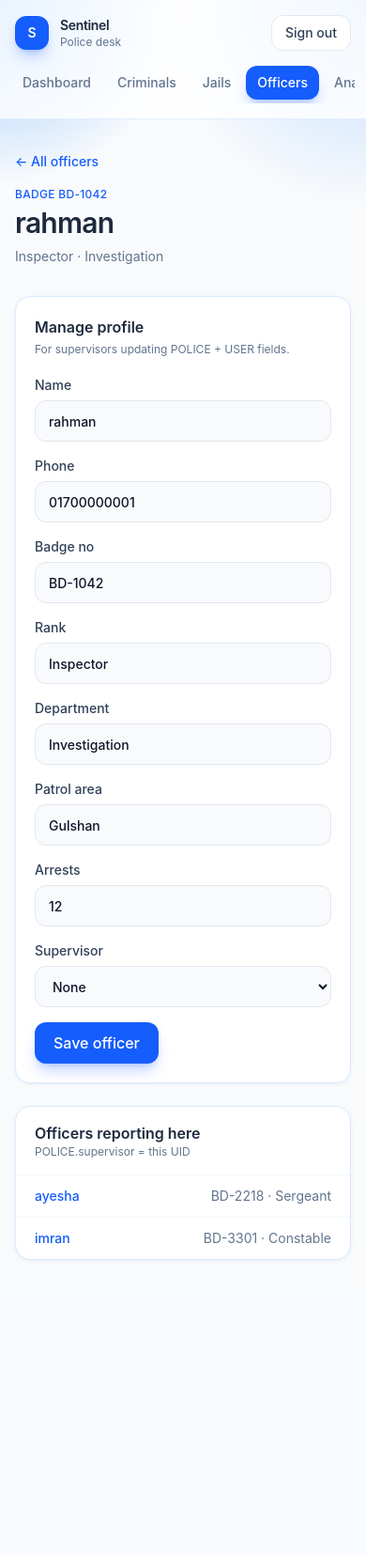
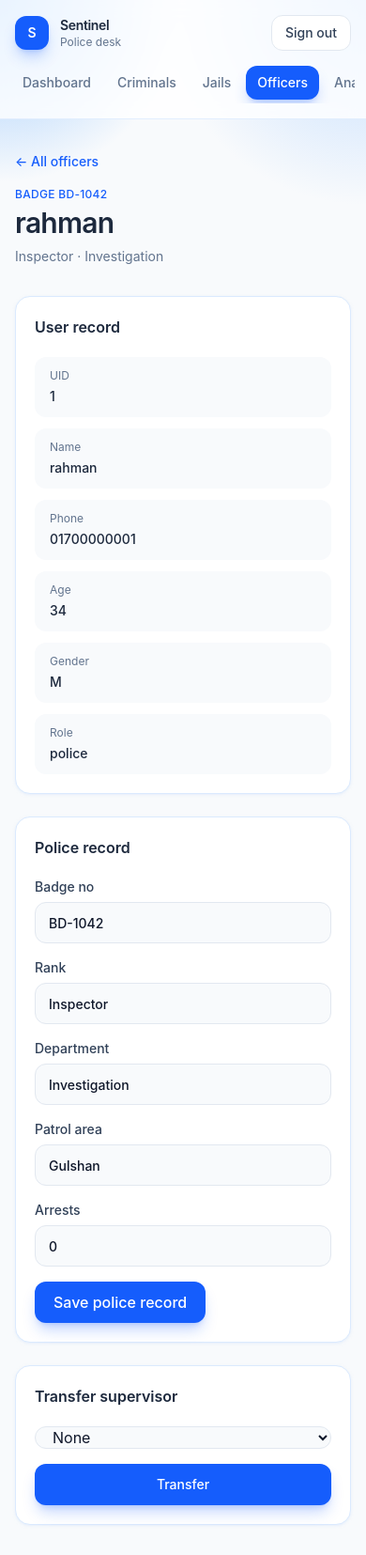
Before and after one commit to FaiyazRahman1685/CSE370-project, a Flask app: page /officers/1 in a window 390 px wide. Shown: the whole page at 94% size. Before the commit the page ends 1342 px from the top, so only its background shows below. Run offline with Flask 3, Linux system fonts and the light colour scheme; a user stored in the database is signed in; data comes from the database, SQL or seed files in the repository; both versions use the stored data as it was after the commit; data that the repository does not hold is empty.

Commit message:
Refactor officer and analytics views; update CSS for responsive design. Removed unnecessary comments and improved database queries for officer details. Added new CSS variable for container size and adjusted layout in officer detail template.

```diff
--- a/app.py
+++ b/app.py
@@ -262,6 +262,7 @@ def analytics():
     ## to do: GROUP BY Incident Location and by time-of-day
     if not check_login():
         return redirect("/login")
+
     return render_template("analytics.html")
 
 
@@ -444,14 +445,10 @@ def officers():
     ## to do: SELECT police profiles joined with USER
     if not check_login():
         return redirect("/login")
-    if not session.get("issupervisor"):
-        return redirect("/dashboard")
-    if not check_login():
-        return redirect("/login")
-    if session.get("role") != "police":
+    if session.get("role") != "police" or session.get("issupervisor") == False:
         return redirect("/dashboard")
     db = get_db()
-    officers = db.execute("SELECT p.UID, u.Name, p.rank, p.department, p.patrol_area, p.badge_no FROM Police p JOIN User u ON p.UID = u.UID").fetchall()
+    officers = db.execute("SELECT p.UID, u.Name, p.rank, p.department, p.patrol_area, p.badge_no FROM Police p JOIN User u ON p.UID = u.UID where p.supervisor = ?", (session.get("loggedin_UID"),)).fetchall()
     return render_template("officers.html", officers=officers)
 
 
@@ -460,15 +457,11 @@ def officer_detail(uid):
     ## to do: GET officer + team; POST update POLICE/USER (supervisor)
     if not check_login():
         return redirect("/login")
-    if not session.get("issupervisor"):
+    if session.get("role") != "police" or session.get("issupervisor") == False:
         return redirect("/dashboard")
-    if not check_login():
-            return redirect("/login")
-    if session.get("role") != "police":
-        return redirect("/dashboard")
-
-
-    return render_template("officer_detail.html")
+    db = get_db()
+    officer = db.execute("SELECT p.UID, u.phone, u.age, u.gender, u.Name, p.rank, p.department, p.patrol_area, p.badge_no, p.number_of_arrests FROM Police p JOIN User u ON p.UID = u.UID WHERE p.UID = ?", (uid,)).fetchone()
+    return render_template("officer_detail.html", officer=officer)
 
 
 @app.route("/my-cases", methods=["GET", "POST"])
--- a/static/output.css
+++ b/static/output.css
@@ -33,6 +33,7 @@
     --spacing: 0.25rem;
     --container-xs: 20rem;
     --container-xl: 36rem;
+    --container-3xl: 48rem;
     --container-4xl: 56rem;
     --container-6xl: 72rem;
     --text-xs: 0.75rem;
@@ -2840,6 +2841,9 @@
   }
   .w-full {
     width: 100%;
+  }
+  .max-w-3xl {
+    max-width: var(--container-3xl);
   }
   .max-w-4xl {
     max-width: var(--container-4xl);
--- a/templates/analytics.html
+++ b/templates/analytics.html
@@ -50,7 +50,6 @@
 <section class="mt-6 grid gap-6 lg:grid-cols-2">
     <article class="rounded-2xl border border-blue-100 bg-white p-5 shadow-sm shadow-blue-100/50">
         <h2 class="font-semibold text-slate-800">Hot zones</h2>
-        <p class="mt-1 text-xs text-slate-500">GROUP BY Incident Location</p>
         {% if hot_zones %}
         <ul class="mt-5 flex flex-col gap-4">
             {% for zone in hot_zones %}
@@ -72,7 +71,6 @@
 
     <article class="rounded-2xl border border-blue-100 bg-white p-5 shadow-sm shadow-blue-100/50">
         <h2 class="font-semibold text-slate-800">High activity times</h2>
-        <p class="mt-1 text-xs text-slate-500">GROUP BY hour / time of day</p>
         {% if busy_hours %}
         <ul class="mt-5 flex flex-col gap-3">
             {% for slot in busy_hours %}
--- a/templates/criminal_detail.html
+++ b/templates/criminal_detail.html
@@ -114,7 +114,6 @@
         <article class="overflow-hidden rounded-2xl border border-blue-100 bg-white shadow-sm shadow-blue-100/50">
             <div class="border-b border-slate-100 px-5 py-4">
                 <h2 class="font-semibold text-slate-800">Arrested by</h2>
-                <p class="text-xs text-slate-500">From the Arrested by table</p>
             </div>
             {% if arrests %}
             <ul class="divide-y divide-slate-100 text-sm">
@@ -133,7 +132,6 @@
         <article class="overflow-hidden rounded-2xl border border-blue-100 bg-white shadow-sm shadow-blue-100/50">
             <div class="border-b border-slate-100 px-5 py-4">
                 <h2 class="font-semibold text-slate-800">Cases involved</h2>
-                <p class="text-xs text-slate-500">Criminal involvement</p>
             </div>
             {% if cases %}
             <ul class="divide-y divide-slate-100 text-sm">
--- a/templates/criminals.html
+++ b/templates/criminals.html
@@ -66,7 +66,6 @@
 
     <article class="h-fit rounded-2xl border border-blue-100 bg-white p-5 shadow-sm shadow-blue-100/50">
         <h2 class="font-semibold text-slate-800">Add profile</h2>
-        <p class="mt-1 text-xs text-slate-500">Inserts into Criminal. Wire this form to your SQL.</p>
         <form action="{{ url_for('criminals') }}" method="post" class="mt-5 flex flex-col gap-4">
             <label class="flex flex-col gap-1.5 text-sm font-medium text-slate-700">
                 Name
--- a/templates/incident_detail.html
+++ b/templates/incident_detail.html
@@ -72,7 +72,6 @@
                 <span class="rounded-full bg-slate-100 px-2.5 py-1 text-xs font-medium text-slate-500">Report only</span>
                 {% endif %}
             </div>
-            <p class="mt-1 text-xs text-slate-500">Assign a judge and evidence to promote this incident. Writes Criminal cases keyed by this IRID.</p>
             <form action="{{ url_for('incident_detail', irid=incident.IRID) }}" method="post" class="mt-5 flex flex-col gap-4">
                 <input type="hidden" name="action" value="{{ 'update_judge' if upgraded else 'promote_case' }}">
                 <label class="flex flex-col gap-1.5 text-sm font-medium text-slate-700">
@@ -114,7 +113,6 @@
         <article class="overflow-hidden rounded-2xl border border-blue-100 bg-white shadow-sm shadow-blue-100/50">
             <div class="border-b border-slate-100 px-5 py-4">
                 <h2 class="font-semibold text-slate-800">Victims</h2>
-                <p class="text-xs text-slate-500">Targeted table</p>
             </div>
             {% if victims %}
             <ul class="divide-y divide-slate-100 text-sm">
@@ -130,7 +128,6 @@
         <article class="overflow-hidden rounded-2xl border border-blue-100 bg-white shadow-sm shadow-blue-100/50">
             <div class="border-b border-slate-100 px-5 py-4">
                 <h2 class="font-semibold text-slate-800">Involved criminals</h2>
-                <p class="text-xs text-slate-500">Criminals linked to this IRID</p>
             </div>
             {% if involved_criminals %}
             <ul class="divide-y divide-slate-100 text-sm">
@@ -160,14 +157,12 @@
         <article class="overflow-hidden rounded-2xl border border-blue-100 bg-white shadow-sm shadow-blue-100/50">
             <div class="border-b border-slate-100 px-5 py-4">
                 <h2 class="font-semibold text-slate-800">Officers assigned</h2>
-                <p class="text-xs text-slate-500">Works_on</p>
             </div>
             {% if officers %}
             <ul class="divide-y divide-slate-100 text-sm">
                 {% for officer in officers %}
                 <li class="flex items-center justify-between px-5 py-3">
                     <span class="font-medium text-slate-800">{{ officer.name or officer.Name }}</span>
-                    <span class="text-slate-500">{{ officer.badge_no or "—" }}</span>
                 </li>
                 {% endfor %}
             </ul>
--- a/templates/jail_detail.html
+++ b/templates/jail_detail.html
@@ -48,7 +48,6 @@
     <article class="overflow-hidden rounded-2xl border border-blue-100 bg-white shadow-sm shadow-blue-100/50">
         <div class="border-b border-slate-100 px-5 py-4">
             <h2 class="font-semibold text-slate-800">Inmates</h2>
-            <p class="text-xs text-slate-500">Criminal rows with this JID</p>
         </div>
         {% if inmates %}
         <div class="overflow-x-auto">
@@ -84,7 +83,6 @@
         <article class="overflow-hidden rounded-2xl border border-blue-100 bg-white shadow-sm shadow-blue-100/50">
             <div class="border-b border-slate-100 px-5 py-4">
                 <h2 class="font-semibold text-slate-800">Jailors</h2>
-                <p class="text-xs text-slate-500">Jailor table</p>
             </div>
             {% if jailors %}
             <ul class="divide-y divide-slate-100 text-sm">
--- a/templates/jail_info_detail.html
+++ b/templates/jail_info_detail.html
@@ -41,7 +41,6 @@
 <article class="overflow-hidden rounded-2xl border border-blue-100 bg-white shadow-sm shadow-blue-100/50">
     <div class="border-b border-slate-100 px-5 py-4">
         <h2 class="font-semibold text-slate-800">People at this facility</h2>
-        <p class="text-xs text-slate-500">Public names and crime categories only</p>
     </div>
     {% if inmates %}
     <div class="overflow-x-auto">
--- a/templates/officer_detail.html
+++ b/templates/officer_detail.html
@@ -2,22 +2,17 @@
 
 {% block title %}{{ officer.name if officer is defined else "Officer" }} · Sentinel{% endblock %}
 
-{# officer: UID, name, phone, age, gender, badge_no, patrol_area, arrests, department, rank, supervisor
-   supervisors: UID, name
-   team: UID, name, badge_no, rank #}
+{# officer: UID, name, phone, age, gender, role, badge_no, patrol_area, arrests, department, rank, supervisor
+   supervisors: UID, name #}
 
 {% set officer = officer if officer is defined else {
-    "UID": 1, "name": "rahman", "phone": "01700000001", "age": 34, "gender": "M",
+    "UID": 1, "name": "rahman", "phone": "01700000001", "age": 34, "gender": "M", "role": "police",
     "badge_no": "BD-1042", "patrol_area": "Gulshan", "arrests": 12,
     "department": "Investigation", "rank": "Inspector", "supervisor": None
 } %}
 {% set supervisors = supervisors if supervisors is defined else [
     {"UID": 1, "name": "rahman"},
     {"UID": 5, "name": "kamal"},
-] %}
-{% set team = team if team is defined else [
-    {"UID": 3, "name": "ayesha", "badge_no": "BD-2218", "rank": "Sergeant"},
-    {"UID": 4, "name": "imran", "badge_no": "BD-3301", "rank": "Constable"},
 ] %}
 
 {% block page %}
@@ -28,19 +23,41 @@
     <p class="mt-2 text-sm text-slate-500">{{ officer.rank or "Officer" }} · {{ officer.department or "Unassigned" }}</p>
 </div>
 
-<div class="grid gap-6 lg:grid-cols-[minmax(0,1.1fr)_minmax(0,1fr)]">
+<div class="mx-auto flex max-w-3xl flex-col gap-6">
     <article class="rounded-2xl border border-blue-100 bg-white p-5 shadow-sm shadow-blue-100/50">
-        <h2 class="font-semibold text-slate-800">Manage profile</h2>
-        <p class="mt-1 text-xs text-slate-500">For supervisors updating POLICE + USER fields.</p>
+        <h2 class="font-semibold text-slate-800">User record</h2>
+        <dl class="mt-5 grid gap-3 text-sm sm:grid-cols-2">
+            <div class="rounded-xl bg-slate-50 px-4 py-3">
+                <dt class="text-xs text-slate-500">UID</dt>
+                <dd class="mt-1 font-medium text-slate-800">{{ officer.UID }}</dd>
+            </div>
+            <div class="rounded-xl bg-slate-50 px-4 py-3">
+                <dt class="text-xs text-slate-500">Name</dt>
+                <dd class="mt-1 font-medium text-slate-800">{{ officer.name or "—" }}</dd>
+            </div>
+            <div class="rounded-xl bg-slate-50 px-4 py-3">
+                <dt class="text-xs text-slate-500">Phone</dt>
+                <dd class="mt-1 font-medium text-slate-800">{{ officer.phone or "—" }}</dd>
+            </div>
+            <div class="rounded-xl bg-slate-50 px-4 py-3">
+                <dt class="text-xs text-slate-500">Age</dt>
+                <dd class="mt-1 font-medium text-slate-800">{{ officer.age or "—" }}</dd>
+            </div>
+            <div class="rounded-xl bg-slate-50 px-4 py-3">
+                <dt class="text-xs text-slate-500">Gender</dt>
+                <dd class="mt-1 font-medium text-slate-800">{{ officer.gender or "—" }}</dd>
+            </div>
+            <div class="rounded-xl bg-slate-50 px-4 py-3">
+                <dt class="text-xs text-slate-500">Role</dt>
+                <dd class="mt-1 font-medium text-slate-800">{{ officer.role or "police" }}</dd>
+            </div>
+        </dl>
+    </article>
+
+    <article class="rounded-2xl border border-blue-100 bg-white p-5 shadow-sm shadow-blue-100/50">
+        <h2 class="font-semibold text-slate-800">Police record</h2>
         <form action="{{ url_for('officer_detail', uid=officer.UID) }}" method="post" class="mt-5 grid gap-4 sm:grid-cols-2">
-            <label class="flex flex-col gap-1.5 text-sm font-medium text-slate-700">
-                Name
-                <input type="text" name="name" value="{{ officer.name }}" class="h-11 rounded-xl border border-slate-200 bg-slate-50 px-3.5 outline-none focus:border-blue-500 focus:bg-white focus:ring-4 focus:ring-blue-100">
-            </label>
-            <label class="flex flex-col gap-1.5 text-sm font-medium text-slate-700">
-                Phone
-                <input type="text" name="phone" value="{{ officer.phone or '' }}" class="h-11 rounded-xl border border-slate-200 bg-slate-50 px-3.5 outline-none focus:border-blue-500 focus:bg-white focus:ring-4 focus:ring-blue-100">
-            </label>
+            <input type="hidden" name="action" value="update_police">
             <label class="flex flex-col gap-1.5 text-sm font-medium text-slate-700">
                 Badge no
                 <input type="text" name="badge_no" value="{{ officer.badge_no or '' }}" class="h-11 rounded-xl border border-slate-200 bg-slate-50 px-3.5 outline-none focus:border-blue-500 focus:bg-white focus:ring-4 focus:ring-blue-100">
@@ -57,44 +74,30 @@
                 Patrol area
                 <input type="text" name="patrol_area" value="{{ officer.patrol_area or '' }}" class="h-11 rounded-xl border border-slate-200 bg-slate-50 px-3.5 outline-none focus:border-blue-500 focus:bg-white focus:ring-4 focus:ring-blue-100">
             </label>
-            <label class="flex flex-col gap-1.5 text-sm font-medium text-slate-700">
+            <label class="flex flex-col gap-1.5 text-sm font-medium text-slate-700 sm:col-span-2">
                 Arrests
                 <input type="number" name="arrests" value="{{ officer.arrests or 0 }}" class="h-11 rounded-xl border border-slate-200 bg-slate-50 px-3.5 outline-none focus:border-blue-500 focus:bg-white focus:ring-4 focus:ring-blue-100">
             </label>
-            <label class="flex flex-col gap-1.5 text-sm font-medium text-slate-700">
-                Supervisor
-                <select name="supervisor" class="h-11 rounded-xl border border-slate-200 bg-slate-50 px-3.5 outline-none focus:border-blue-500 focus:bg-white focus:ring-4 focus:ring-blue-100">
-                    <option value="">None</option>
-                    {% for person in supervisors %}
-                    {% if person.UID != officer.UID %}
-                    <option value="{{ person.UID }}" {% if officer.supervisor == person.UID %}selected{% endif %}>{{ person.name }}</option>
-                    {% endif %}
-                    {% endfor %}
-                </select>
-            </label>
             <div class="sm:col-span-2">
-                <button type="submit" class="h-11 rounded-xl bg-blue-600 px-5 font-medium text-white shadow-lg shadow-blue-600/25 transition hover:bg-blue-700">Save officer</button>
+                <button type="submit" class="h-11 rounded-xl bg-blue-600 px-5 font-medium text-white shadow-lg shadow-blue-600/25 transition hover:bg-blue-700">Save police record</button>
             </div>
         </form>
     </article>
 
-    <article class="overflow-hidden rounded-2xl border border-blue-100 bg-white shadow-sm shadow-blue-100/50">
-        <div class="border-b border-slate-100 px-5 py-4">
-            <h2 class="font-semibold text-slate-800">Officers reporting here</h2>
-            <p class="text-xs text-slate-500">POLICE.supervisor = this UID</p>
-        </div>
-        {% if team %}
-        <ul class="divide-y divide-slate-100 text-sm">
-            {% for member in team %}
-            <li class="flex items-center justify-between px-5 py-3">
-                <a href="{{ url_for('officer_detail', uid=member.UID) }}" class="font-medium text-blue-600 hover:text-blue-700">{{ member.name }}</a>
-                <span class="text-slate-500">{{ member.badge_no }} · {{ member.rank or "—" }}</span>
-            </li>
-            {% endfor %}
-        </ul>
-        {% else %}
-        <p class="px-5 py-10 text-center text-sm text-slate-500">No officers report to this profile.</p>
-        {% endif %}
+    <article class="rounded-2xl border border-blue-100 bg-white p-5 shadow-sm shadow-blue-100/50">
+        <h2 class="font-semibold text-slate-800">Transfer supervisor</h2>
+        <form action="{{ url_for('officer_detail', uid=officer.UID) }}" method="post" class="mt-5 flex flex-col gap-4 sm:flex-row">
+            <input type="hidden" name="action" value="transfer_supervisor">
+            <select name="supervisor" class="h-11 flex-1 rounded-xl border border-slate-200 bg-slate-50 px-3.5 outline-none focus:border-blue-500 focus:bg-white focus:ring-4 focus:ring-blue-100">
+                <option value="">None</option>
+                {% for person in supervisors %}
+                {% if person.UID != officer.UID %}
+                <option value="{{ person.UID }}" {% if officer.supervisor == person.UID %}selected{% endif %}>{{ person.name }}</option>
+                {% endif %}
+                {% endfor %}
+            </select>
+            <button type="submit" class="h-11 rounded-xl bg-blue-600 px-5 text-sm font-medium text-white shadow-lg shadow-blue-600/25 transition hover:bg-blue-700">Transfer</button>
+        </form>
     </article>
 </div>
 {% endblock %}
--- a/templates/officers.html
+++ b/templates/officers.html
@@ -29,7 +29,6 @@
                     <th class="px-5 py-3 font-medium">Department</th>
                     <th class="px-5 py-3 font-medium">Patrol area</th>
                     <th class="px-5 py-3 font-medium">Arrests</th>
-                    <th class="px-5 py-3 font-medium">Supervisor</th>
                     <th class="px-5 py-3 font-medium"></th>
                 </tr>
             </thead>
@@ -42,7 +41,6 @@
                     <td class="px-5 py-3">{{ officer.department or "—" }}</td>
                     <td class="px-5 py-3">{{ officer.patrol_area or "—" }}</td>
                     <td class="px-5 py-3">{{ officer.arrests or 0 }}</td>
-                    <td class="px-5 py-3">{{ officer.supervisor_name or "—" }}</td>
                     <td class="px-5 py-3 text-right">
                         <a href="{{ url_for('officer_detail', uid=officer.UID) }}" class="font-medium text-blue-600 hover:text-blue-700">View</a>
                     </td>
--- a/templates/proceeding_detail.html
+++ b/templates/proceeding_detail.html
@@ -28,7 +28,6 @@
 <div class="grid gap-6 lg:grid-cols-[minmax(0,1.2fr)_minmax(0,1fr)]">
     <article class="rounded-2xl border border-blue-100 bg-white p-5 shadow-sm shadow-blue-100/50">
         <h2 class="font-semibold text-slate-800">Promote incident</h2>
-        <p class="mt-1 text-xs text-slate-500">Required: judge, evidence, and at least one involved criminal. Writes Criminal cases keyed by this IRID.</p>
         <dl class="mt-5 grid gap-3 text-sm sm:grid-cols-2">
             <div class="rounded-xl bg-slate-50 px-4 py-3">
                 <dt class="text-xs text-slate-500">Accused name</dt>
@@ -61,7 +60,6 @@
         <article class="overflow-hidden rounded-2xl border border-blue-100 bg-white shadow-sm shadow-blue-100/50">
             <div class="border-b border-slate-100 px-5 py-4">
                 <h2 class="font-semibold text-slate-800">Involved criminals</h2>
-                <p class="text-xs text-slate-500">Criminal involvement</p>
             </div>
             {% if criminals %}
             <ul class="divide-y divide-slate-100 text-sm">
@@ -90,7 +88,6 @@
         <article class="overflow-hidden rounded-2xl border border-blue-100 bg-white shadow-sm shadow-blue-100/50">
             <div class="border-b border-slate-100 px-5 py-4">
                 <h2 class="font-semibold text-slate-800">Assigned officers</h2>
-                <p class="text-xs text-slate-500">Works_on</p>
             </div>
             {% if officers %}
             <ul class="divide-y divide-slate-100 text-sm">
--- a/templates/user_dashboard.html
+++ b/templates/user_dashboard.html
@@ -33,7 +33,6 @@
 <section class="mt-6 overflow-hidden rounded-2xl border border-blue-100 bg-white shadow-sm shadow-blue-100/50">
     <div class="border-b border-slate-100 px-5 py-4">
         <h2 class="font-semibold text-slate-800">Your reports</h2>
-        <p class="text-xs text-slate-500">Incident Reports where ReportedUID is you</p>
     </div>
     {% if reports %}
     <div class="overflow-x-auto">
--- a/templates/victim_cases.html
+++ b/templates/victim_cases.html
@@ -16,7 +16,6 @@
 <article class="overflow-hidden rounded-2xl border border-blue-100 bg-white shadow-sm shadow-blue-100/50">
     <div class="border-b border-slate-100 px-5 py-4">
         <h2 class="font-semibold text-slate-800">Your reports</h2>
-        <p class="text-xs text-slate-500">Incident Reports where ReportedUID is you</p>
     </div>
     {% if cases %}
     <div class="overflow-x-auto">
```
Also changed, not shown: database.db.
